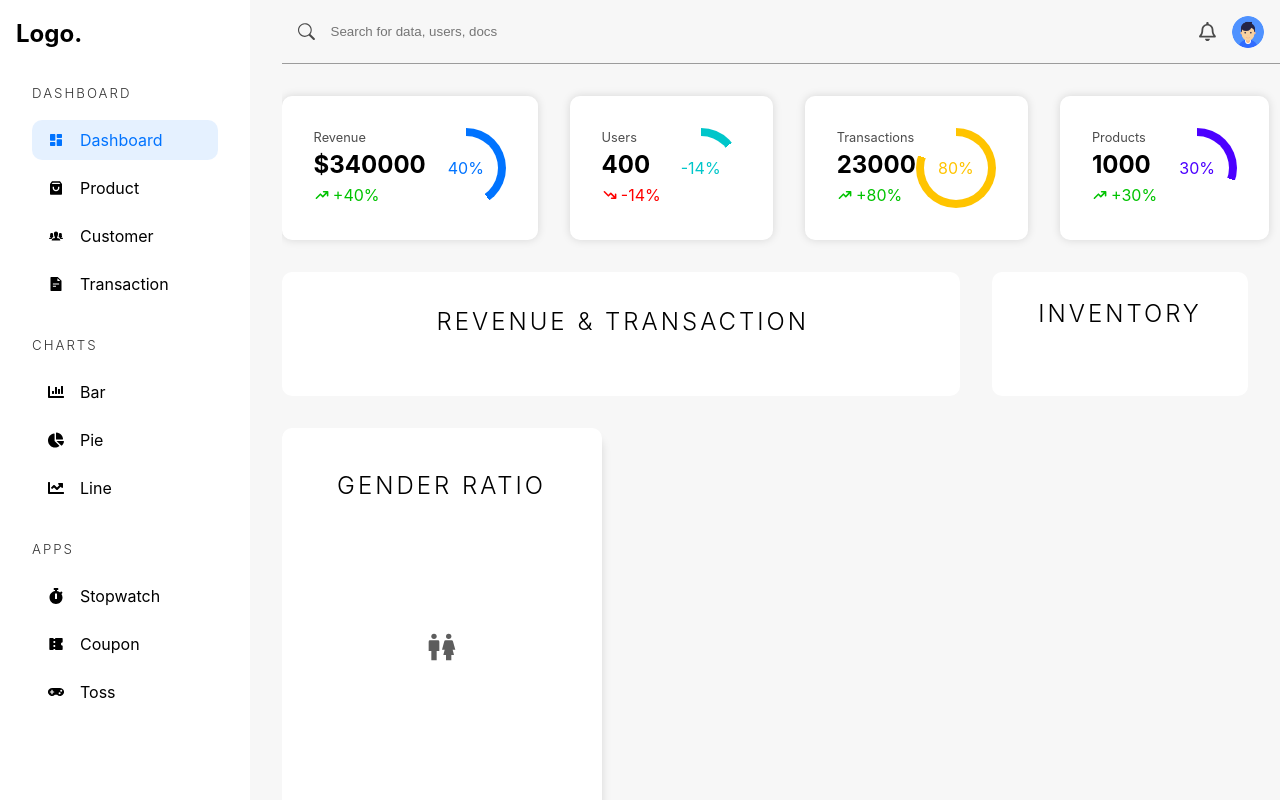
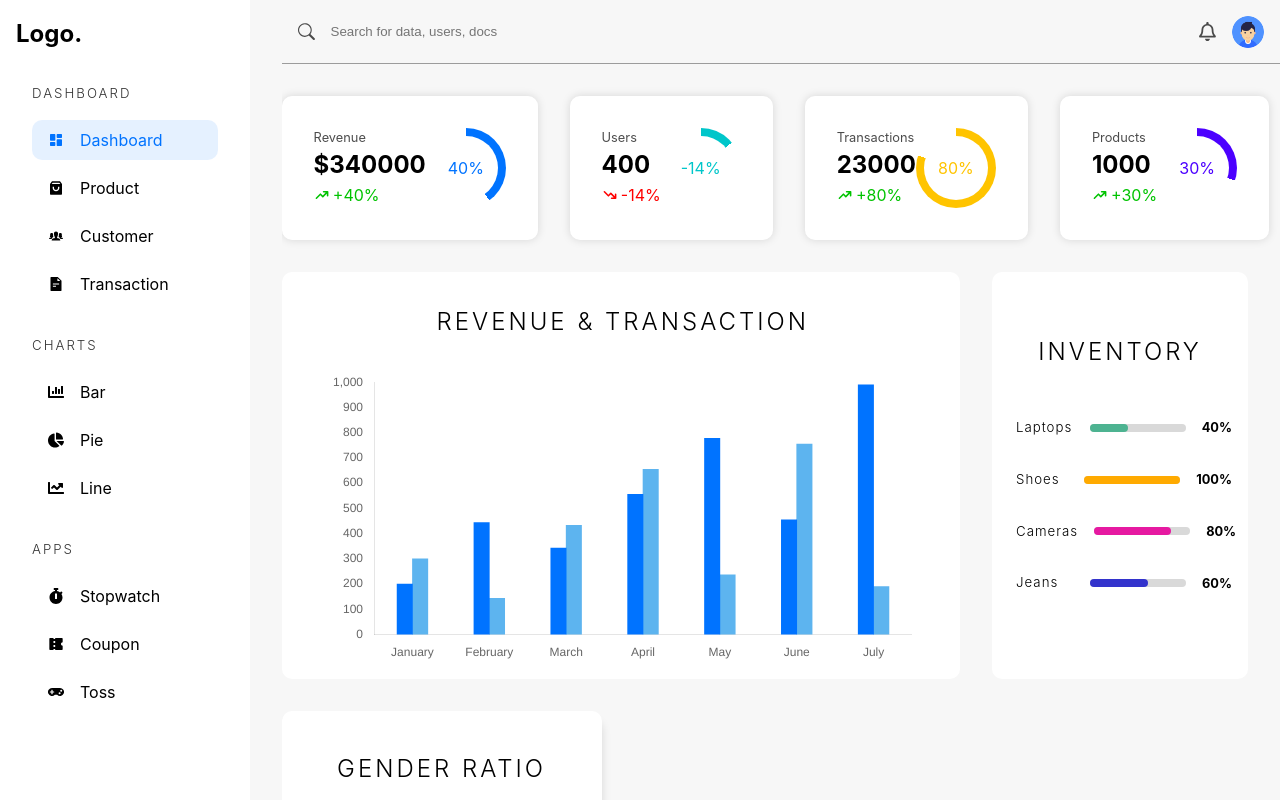
Before and after one commit to piyushpratek/Admin-Dashboard, a React (Vite) app: page /admin/dashboard in a window 1280 px wide. Built offline with nearby package versions, Linux system fonts and the light colour scheme.

Commit message:
Dashboard - imported data , barchat chart.tsx created

```diff
--- a/package.json
+++ b/package.json
@@ -10,7 +10,9 @@
     "preview": "vite preview"
   },
   "dependencies": {
+    "chart.js": "^4.4.2",
     "react": "^18.2.0",
+    "react-chartjs-2": "^5.2.0",
     "react-dom": "^18.2.0",
     "react-icons": "^5.2.1",
     "react-router-dom": "^6.23.1",
--- /dev/null
+++ b/src/components/Charts.tsx
@@ -0,0 +1,243 @@
+import {
+  Chart as ChartJS,
+  CategoryScale,
+  LinearScale,
+  BarElement,
+  Title,
+  Tooltip,
+  Legend,
+  ChartData,
+  ChartOptions,
+  ArcElement,
+  PointElement,
+  LineElement,
+  Filler,
+} from "chart.js";
+import { Bar, Doughnut, Line, Pie } from "react-chartjs-2";
+
+ChartJS.register(
+  CategoryScale,
+  LinearScale,
+  BarElement,
+  Title,
+  Tooltip,
+  Legend,
+  ArcElement,
+  PointElement,
+  LineElement,
+  Filler
+);
+
+const months = ["January", "February", "March", "April", "May", "June", "July"];
+
+interface BarChartProps {
+  horizontal?: boolean;
+  data_1: number[];
+  data_2: number[];
+  title_1: string;
+  title_2: string;
+  bgColor_1: string;
+  bgColor_2: string;
+  labels?: string[];
+}
+
+export const BarChart = ({
+  data_1 = [],
+  data_2 = [],
+  title_1,
+  title_2,
+  bgColor_1,
+  bgColor_2,
+  horizontal = false,
+  labels = months,
+}: BarChartProps) => {
+  const options: ChartOptions<"bar"> = {
+    responsive: true,
+    indexAxis: horizontal ? "y" : "x",
+    plugins: {
+      legend: {
+        display: false,
+      },
+      title: {
+        display: false,
+      },
+    },
+
+    scales: {
+      y: {
+        beginAtZero: true,
+        grid: {
+          display: false,
+        },
+      },
+      x: {
+        grid: {
+          display: false,
+        },
+      },
+    },
+  };
+
+  const data: ChartData<"bar", number[], string> = {
+    labels,
+    datasets: [
+      {
+        label: title_1,
+        data: data_1,
+        backgroundColor: bgColor_1,
+        barThickness: "flex",
+        barPercentage: 1,
+        categoryPercentage: 0.4,
+      },
+      {
+        label: title_2,
+        data: data_2,
+        backgroundColor: bgColor_2,
+        barThickness: "flex",
+        barPercentage: 1,
+        categoryPercentage: 0.4,
+      },
+    ],
+  };
+
+  return <Bar width={horizontal ? "200%" : ""} options={options} data={data} />;
+};
+
+interface DoughnutChartProps {
+  labels: string[];
+  data: number[];
+  backgroundColor: string[];
+  cutout?: number | string;
+  legends?: boolean;
+  offset?: number[];
+}
+
+export const DoughnutChart = ({
+  labels,
+  data,
+  backgroundColor,
+  cutout,
+  legends = true,
+  offset,
+}: DoughnutChartProps) => {
+  const doughnutData: ChartData<"doughnut", number[], string> = {
+    labels,
+    datasets: [
+      {
+        data,
+        backgroundColor,
+        borderWidth: 0,
+        offset,
+      },
+    ],
+  };
+
+  const doughnutOptions: ChartOptions<"doughnut"> = {
+    responsive: true,
+    plugins: {
+      legend: {
+        display: legends,
+        position: "bottom",
+        labels: {
+          padding: 40,
+        },
+      },
+    },
+    cutout,
+  };
+
+  return <Doughnut data={doughnutData} options={doughnutOptions} />;
+};
+
+interface PieChartProps {
+  labels: string[];
+  data: number[];
+  backgroundColor: string[];
+  offset?: number[];
+}
+export const PieChart = ({
+  labels,
+  data,
+  backgroundColor,
+  offset,
+}: PieChartProps) => {
+  const pieChartData: ChartData<"pie", number[], string> = {
+    labels,
+    datasets: [
+      {
+        data,
+        backgroundColor,
+        borderWidth: 1,
+        offset,
+      },
+    ],
+  };
+
+  const pieChartOptions: ChartOptions<"pie"> = {
+    responsive: true,
+    plugins: {
+      legend: {
+        display: false,
+      },
+    },
+  };
+
+  return <Pie data={pieChartData} options={pieChartOptions} />;
+};
+
+interface LineChartProps {
+  data: number[];
+  label: string;
+  backgroundColor: string;
+  borderColor: string;
+  labels?: string[];
+}
+
+export const LineChart = ({
+  data,
+  label,
+  backgroundColor,
+  borderColor,
+  labels = months,
+}: LineChartProps) => {
+  const options: ChartOptions<"line"> = {
+    responsive: true,
+    plugins: {
+      legend: {
+        display: false,
+      },
+      title: {
+        display: false,
+      },
+    },
+
+    scales: {
+      y: {
+        beginAtZero: true,
+        grid: {
+          display: false,
+        },
+      },
+      x: {
+        grid: {
+          display: false,
+        },
+      },
+    },
+  };
+
+  const lineChartData: ChartData<"line", number[], string> = {
+    labels,
+    datasets: [
+      {
+        fill: true,
+        label,
+        data,
+        backgroundColor,
+        borderColor,
+      },
+    ],
+  };
+
+  return <Line options={options} data={lineChartData} />;
+};
--- a/src/pages/Dashboard.tsx
+++ b/src/pages/Dashboard.tsx
@@ -2,10 +2,11 @@
 import { BsSearch } from "react-icons/bs";
 import userImg from "../assets/userpic.png";
 import { HiTrendingUp, HiTrendingDown } from "react-icons/hi";
-// import data from "../assets/data.json";
-// import { BarChart, DoughnutChart } from "../components/Charts";
+import data from "../assets/data.json";
+// import {  DoughnutChart } from "../components/Charts";
 import { BiMaleFemale } from "react-icons/bi";
 import AdminSidebar from "../components/AdminSidebar";
+import { BarChart } from "../components/Charts";
 // import Table from "../components/DashboardTable";
 
 const Dashboard = () => {
@@ -52,27 +53,27 @@
           <div className="revenue-chart">
             <h2>Revenue & Transaction</h2>
             {/* Grapph here */}
-            {/* <BarChart
+            <BarChart
               data_2={[300, 144, 433, 655, 237, 755, 190]}
               data_1={[200, 444, 343, 556, 778, 455, 990]}
               title_1="Revenue"
               title_2="Transaction"
               bgColor_1="rgb(0,115,255)"
               bgColor_2="rgba(53,162,235,0.8)"
-            /> */}
+            />
           </div>
 
           <div className="dashboard-categories">
             <h2>Inventory</h2>
             <div>
-              {/* {data.categories.map((i) => (
+              {data.categories.map((i) => (
                 <CategoryItem
                   key={i.heading}
                   heading={i.heading}
                   value={i.value}
                   color={`hsl(${i.value * 4},${i.value}%,50%)`}
                 />
-              ))} */}
+              ))}
             </div>
           </div>
         </section>
```
Also changed, not shown: 1 other file (tests, documents, lock files or other folders).
